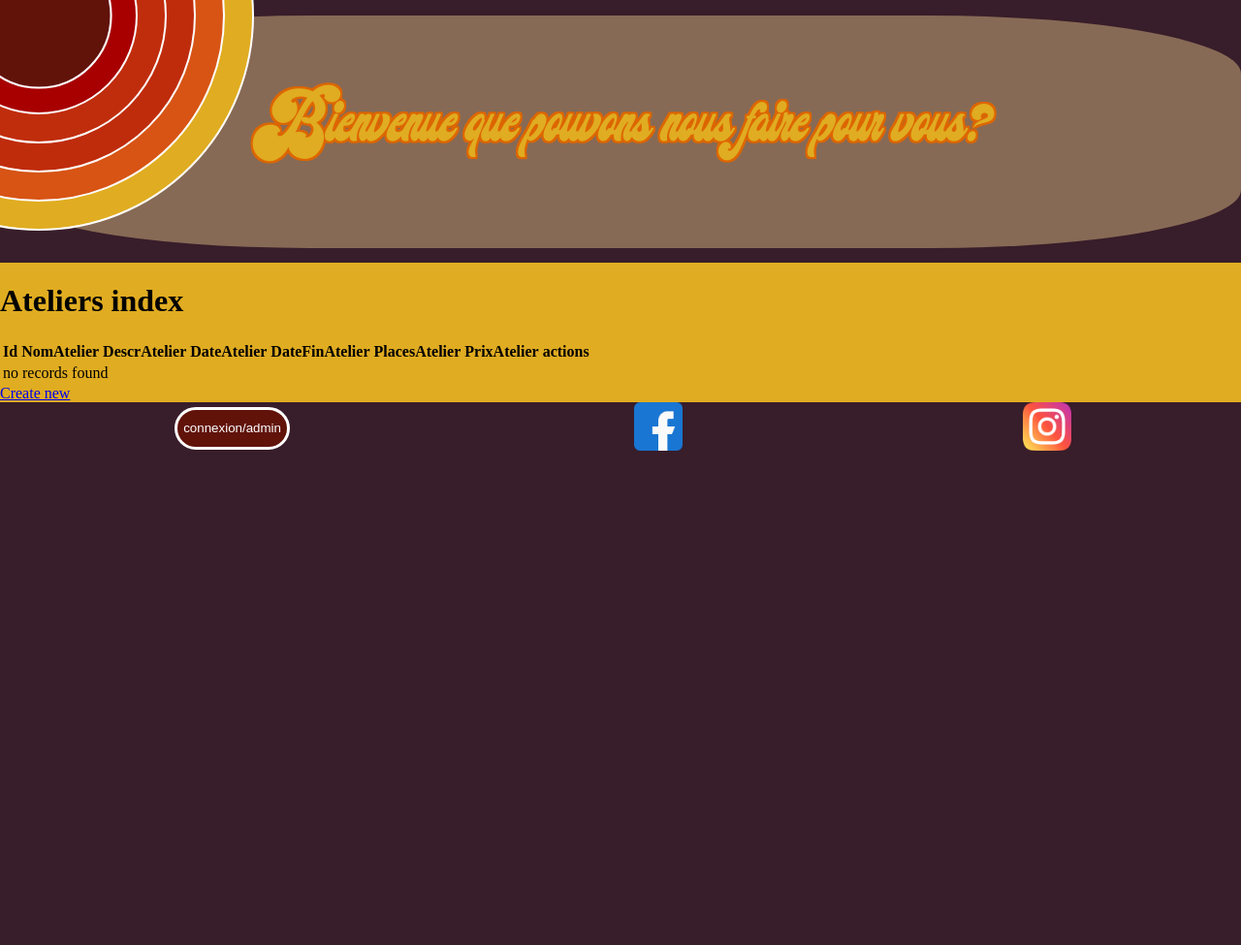
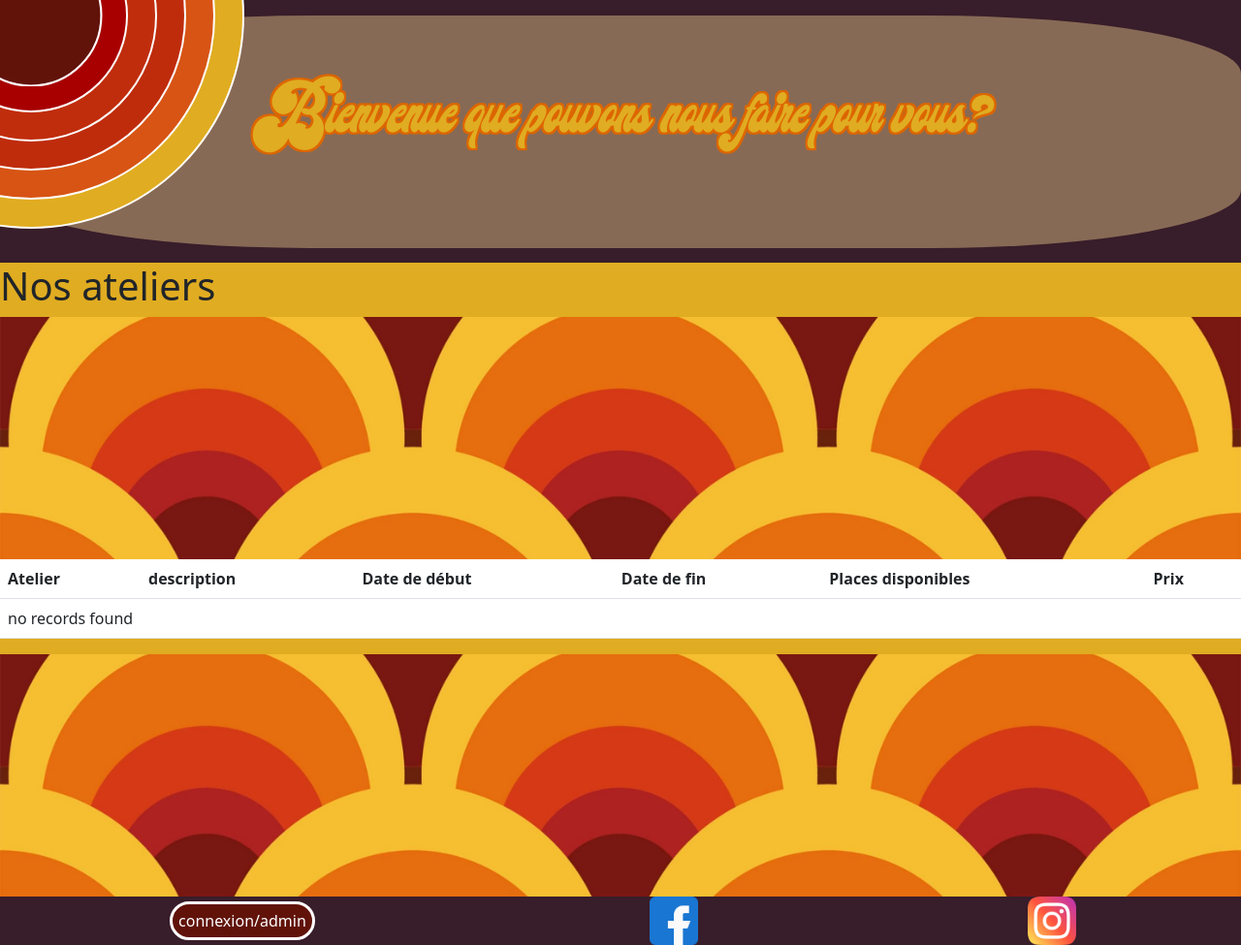
Before and after one commit to cyrilhamel/malpVFinal, a Symfony app: template templates/ateliers/index.html.twig in a window 1280 px wide. Shown: the whole page at 97% size. Before the commit the page ends 465 px from the top, so only its background shows below. Run offline with Twig, Linux system fonts and the light colour scheme; the template is opened without the code that fills it, so the values that code supplies are empty; style sheets or scripts are compiled from the project's sources; some libraries are stand-ins or nearby versions.

Commit message:
showImages

```diff
--- a/templates/ateliers/index.html.twig
+++ b/templates/ateliers/index.html.twig
@@ -3,35 +3,29 @@
 {% block title %}Ateliers index{% endblock %}
 
 {% block body %}
-    <h1>Ateliers index</h1>
-
+    <h1>Nos ateliers</h1>
+<section class="image"></section>
     <table class="table">
         <thead>
             <tr>
-                <th>Id</th>
-                <th>NomAtelier</th>
-                <th>DescrAtelier</th>
-                <th>DateAtelier</th>
-                <th>DateFinAtelier</th>
-                <th>PlacesAtelier</th>
-                <th>PrixAtelier</th>
-                <th>actions</th>
+                <th>Atelier</th>
+                <th>description</th>
+                <th>Date de début</th>
+                <th>Date de fin</th>
+                <th>Places disponibles</th>
+                <th>Prix</th>
             </tr>
         </thead>
         <tbody>
         {% for atelier in ateliers %}
             <tr>
-                <td>{{ atelier.id }}</td>
                 <td>{{ atelier.nomAtelier }}</td>
                 <td>{{ atelier.descrAtelier }}</td>
                 <td>{{ atelier.dateAtelier ? atelier.dateAtelier|date('Y-m-d') : '' }}</td>
                 <td>{{ atelier.dateFinAtelier ? atelier.dateFinAtelier|date('Y-m-d') : '' }}</td>
                 <td>{{ atelier.placesAtelier }}</td>
-                <td>{{ atelier.prixAtelier }}</td>
-                <td>
-                    <a href="{{ path('app_ateliers_show', {'id': atelier.id}) }}">show</a>
-                    <a href="{{ path('app_ateliers_edit', {'id': atelier.id}) }}">edit</a>
-                </td>
+                <td>{{ atelier.prixAtelier }} €</td>
+                <td><img class="illustr" src="{{ vich_uploader_asset(atelier) }}" alt="{{ atelier.nomAtelier }}"></td>
             </tr>
         {% else %}
             <tr>
@@ -40,6 +34,5 @@
         {% endfor %}
         </tbody>
     </table>
-
-    <a href="{{ path('app_ateliers_new') }}">Create new</a>
+    <section class="image"></section>
 {% endblock %}
--- a/templates/base.html.twig
+++ b/templates/base.html.twig
@@ -4,6 +4,8 @@
         <meta charset="UTF-8">
         <title>{% block title %}Bienvenue!{% endblock %}</title>
         <link rel="icon" href="{{asset('images/toque.png') }}">
+         <!-- Bootstrap -->
+        <link href="https://cdn.jsdelivr.net/npm/bootstrap@5.3.0/dist/css/bootstrap.min.css" rel="stylesheet" integrity="sha384-9ndCyUaIbzAi2FUVXJi0CjmCapSmO7SnpJef0486qhLnuZ2cdeRhO02iuK6FUUVM" crossorigin="anonymous">
         {% block stylesheets %}
         <link href="{{ asset('css2/style.css') }}" rel="stylesheet" />
         {% endblock %}
@@ -40,5 +42,9 @@
 
         </div>
         </footer>
+        {% block javascript %}
+         <!-- Bootstrap -->
+        <script src="https://cdn.jsdelivr.net/npm/bootstrap@5.3.0/dist/js/bootstrap.bundle.min.js" integrity="sha384-geWF76RCwLtnZ8qwWowPQNguL3RmwHVBC9FhGdlKrxdiJJigb/j/68SIy3Te4Bkz" crossorigin="anonymous"></script>
+        {% endblock %}
     </body>
 </html>
```
Also changed, not shown: templates/accueil/index.html.twig (+0 -24 lines), templates/articles/index.html.twig (+8 -14 lines), templates/produits/index.html.twig (+9 -15 lines), public/css2/style.scss (line endings or trailing spaces), public/images/safecoffeshop-649444ec41851134299612.png (added).
